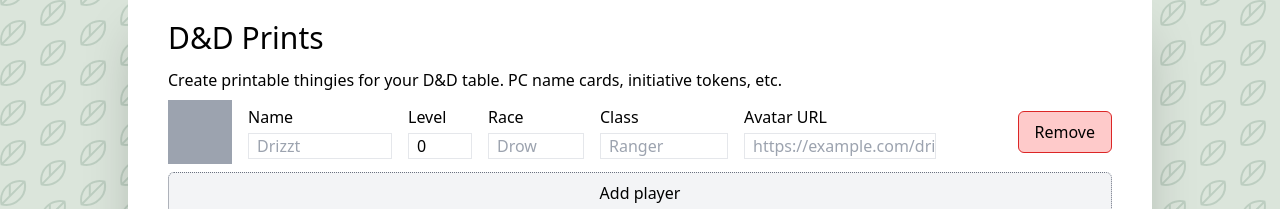
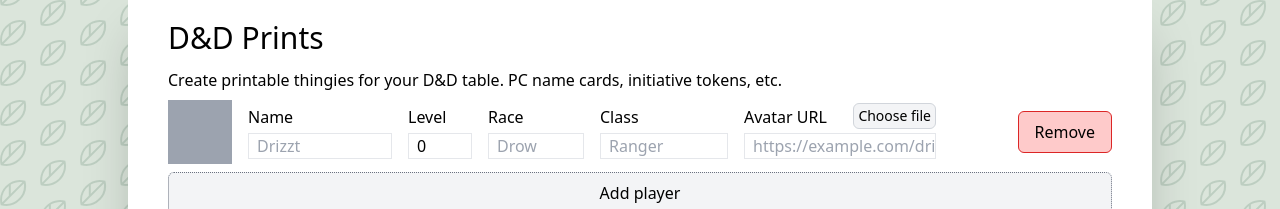
Before and after one commit to camjackson/dnd-prints, a React (Vite) app: page / in a window 1280 px wide. Shown: the top 209 px of the page. Built offline with nearby package versions, Linux system fonts and the light colour scheme.

Commit message:
Allow image upload instead of just URL

```diff
--- a/src/PlayerFormRow.tsx
+++ b/src/PlayerFormRow.tsx
@@ -1,3 +1,4 @@
+import { ChangeEvent } from 'react';
 import AvatarImg from './AvatarImg';
 
 export type Player = {
@@ -64,6 +65,7 @@
         onChange={(avatarUrl) => updatePlayer('avatarUrl', avatarUrl)}
         label="Avatar URL"
         placeholder="https://example.com/drizzt.jpg"
+        allowImageUpload
       />
       <button
         type="button"
@@ -81,6 +83,7 @@
   label: string;
   placeholder: string;
   onChange: (val: string) => void;
+  allowImageUpload?: boolean;
 };
 
 type InputType =
@@ -94,9 +97,36 @@
   label,
   placeholder,
   className,
-}: InputProps) => (
+  allowImageUpload,
+}: InputProps) => {
+  const onFileUpload = (changeEvent: ChangeEvent<HTMLInputElement>) => {
+    const fileInput = changeEvent.target;
+    const reader = new FileReader();
+
+    reader.onload = (loadEvent) => {
+      onChange(loadEvent.target?.result?.toString() ?? '');
+      fileInput.value = '';
+    };
+
+    reader.readAsDataURL((changeEvent.target.files ?? [])[0]);
+  };
+  return (
+    <div className="relative">
+      {allowImageUpload && (
+        <label className="cursor-pointer">
+          <span className="cursor-pointer border rounded-md py-0.5 px-1 absolute right-0 -top-0.5 border-gray-300 bg-gray-100 hover:bg-gray-200 active:bg-gray-300 text-sm">
+            Choose file
+          </span>
+          <input
+            className="hidden"
+            type="file"
+            accept="image/*"
+            onChange={onFileUpload}
+          />
+        </label>
+      )}
       <label className="flex flex-col">
-    {label}
+        <div>{label}</div>
         <input
           className={`mt-1 pl-2 border ${className}`}
           {...{ type, placeholder, value }}
@@ -104,6 +134,8 @@
           onChange={(e) => onChange(e.target.value)}
         />
       </label>
+    </div>
   );
+};
 
 export default PlayerFormRow;
```
Lines whose indentation alone changed are shown as unchanged.
